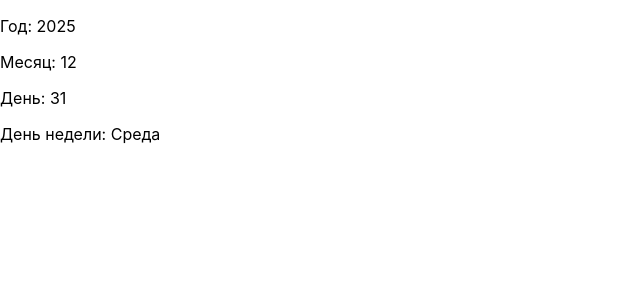
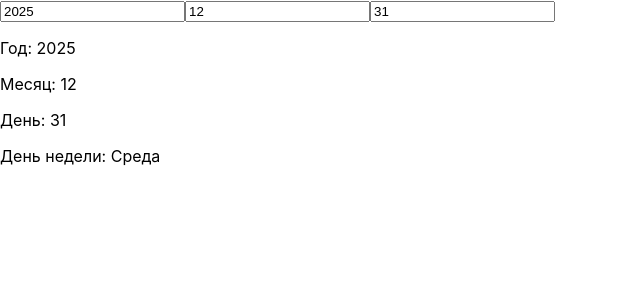
Before and after one commit to Kosa-Nostra/React_Tasks, a React (Create React App) app: page / in a window 1280 px wide. Shown: the top 300 px of the page, without its empty margins (0-640 px from the left). Built offline with nearby package versions, Linux system fonts and the light colour scheme.

Commit message:
Task 71#2

```diff
--- a/src/App.js
+++ b/src/App.js
@@ -14,15 +14,25 @@ function App() {
 	  day: 31,
 	};
 
-	const [date] = useState(initDate);
+	const [date, setDate] = useState(initDate);
 
 	const getWeekday = (year, month, day) => {
 	  const daysOfWeek = ["Воскресенье", "Понедельник", "Вторник", "Среда", "Четверг", "Пятница", "Суббота"];
 	  return daysOfWeek[new Date(year, month - 1, day).getDay()];
 	};
 
+	const handleChange = (e) => {
+	  setDate({
+		...date,
+		[e.target.name]: Number(e.target.value),
+	  });
+	};
+
 	return (
 	  <div>
+		<input type="number" name="year" value={date.year} onChange={handleChange} />
+		<input type="number" name="month" value={date.month} onChange={handleChange} />
+		<input type="number" name="day" value={date.day} onChange={handleChange} />
 		<p>Год: {date.year}</p>
 		<p>Месяц: {date.month}</p>
 		<p>День: {date.day}</p>
```
